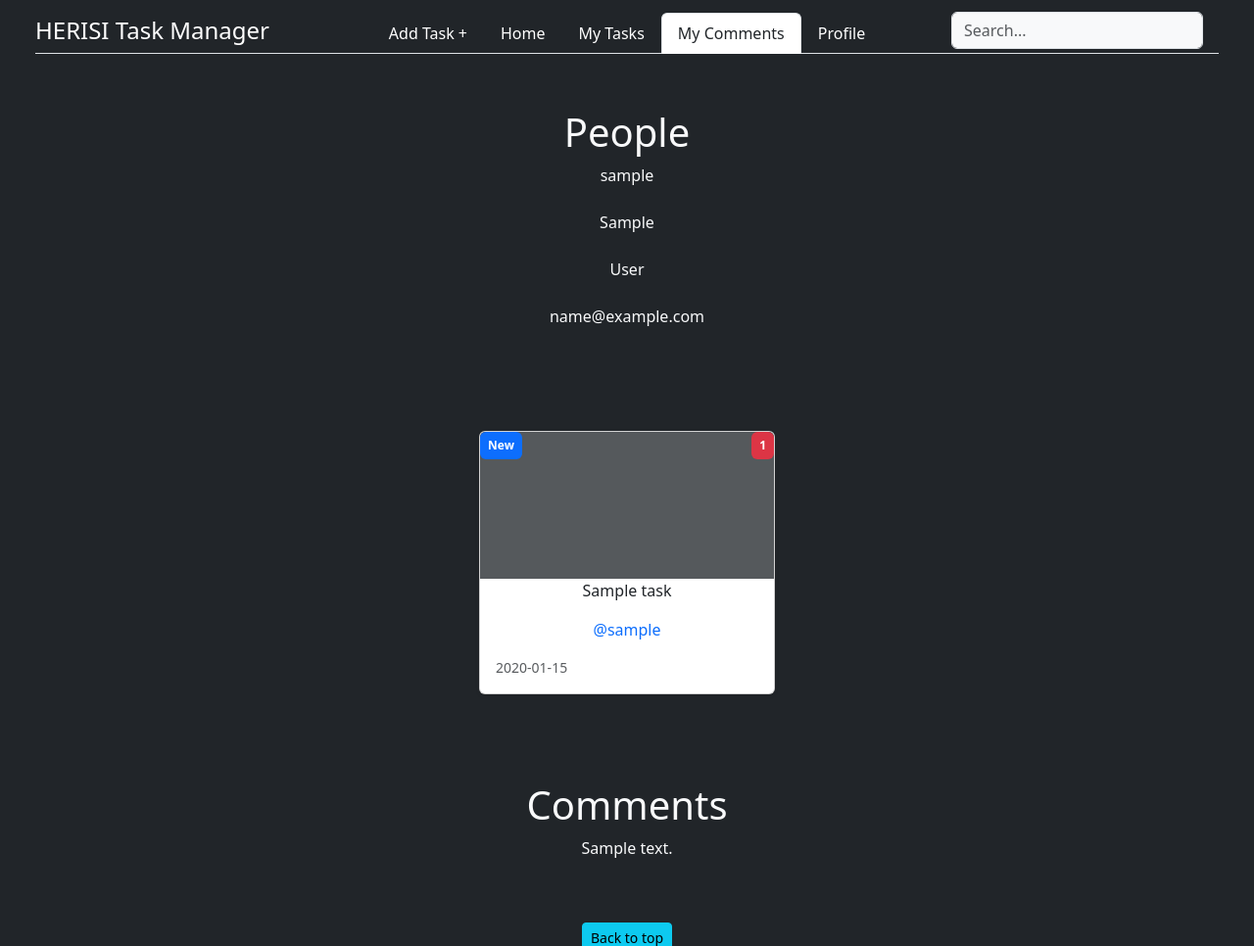
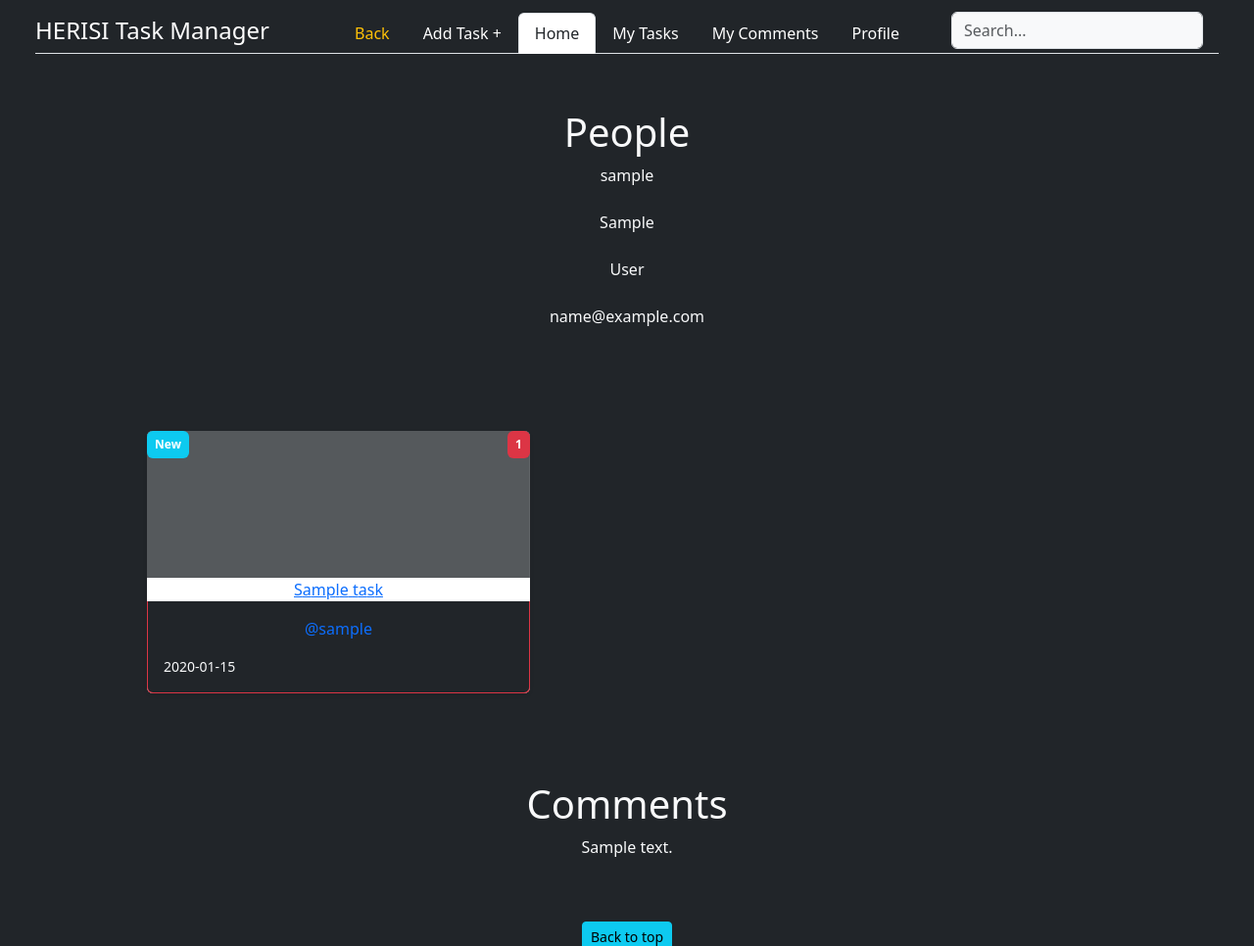
Before and after one commit to sadrayavar/djangoTemplate-taskManger, a Django app: page /search/ in a window 1280 px wide. Shown: the top 966 px of the page at 98% size. Run offline with Django 4.2, Linux system fonts and the light colour scheme; tables that the repository leaves empty hold one stand-in row (values such as "Sample post"); some libraries are stand-ins or nearby versions.

Commit message:
fix: tasks add: back button

```diff
--- a/taskManager/constant.py
+++ b/taskManager/constant.py
@@ -1,20 +1,26 @@
 tabs = [
-    {"text": "Add Task +", "link": "addTaskPage", "class": ""},
-    {"text": "Home", "link": "homePage", "class": ""},
-    {"text": "My Tasks", "link": "myTasksPage", "class": ""},
-    {"text": "My Comments", "link": "myCommentsPage", "class": ""},
-    {"text": "Profile", "link": "profilePage", "class": ""},
+    {"text": "Back", "staticLink": True, "link": "..", "class": "text-warning"},
+    {"text": "Add Task +", "staticLink": False, "link": "addTaskPage", "class": ""},
+    {"text": "Home", "staticLink": False, "link": "homePage", "class": ""},
+    {"text": "My Tasks", "staticLink": False, "link": "myTasksPage", "class": ""},
+    {"text": "My Comments", "staticLink": False, "link": "myCommentsPage", "class": ""},
+    {"text": "Profile", "staticLink": False, "link": "profilePage", "class": ""},
 ]
 
 
 def dynamicTabs(pageName):
     dynTabs = tabs.copy()
-    for dic in dynTabs:
+    for dic in dynTabs[1:]:
         if dic["link"] == pageName:
             dic["class"] = "text-dark active"
         else:
             dic["class"] = "text-white"
 
+    backNotList = [
+        "homePage",
+    ]
+    if pageName in backNotList:
+        return dynTabs[1:]
     return dynTabs
 
 
--- a/templates/Basic/header.html
+++ b/templates/Basic/header.html
@@ -2,10 +2,7 @@
   <div class="container-fluid">
     <div class="collapse navbar-collapse d-lg-flex">
       <div class="navbar-brand col-lg-3 me-0 border-bottom">
-        <div class="fs-4 text-white text-decoration-none"
-             {% comment %}
-             href="{% url "homePage" %}"
-             {% endcomment %}>{{ logo }}</div>
+        <div class="fs-4 text-white text-decoration-none">{{ logo }}</div>
         {% comment %} {% if not title == "" %}
           :
           <div class="d-inline fs-6">{{ title }}</div>
@@ -16,7 +13,7 @@
           <li class="nav-item">
             <a class="nav-link px-3 {{ tab.class }}"
                aria-current="page"
-               href="{% url tab.link %}"
+               {% if tab.staticLink %} href="{{ tab.link }}" {% else %} href="{% url tab.link %}" {% endif %}
                aria-disabled="true">{{ tab.text }}</a>
           </li>
         {% endfor %}
--- a/templates/Task/smallTask.html
+++ b/templates/Task/smallTask.html
@@ -1,6 +1,7 @@
-<div class="card shadow-sm position-relative">
-    <span class="badge bg-primary position-absolute top-0 start-0 p-2">{{ task.state }}</span>
+<div class="card shadow-sm position-relative text-light border-0">
+    <span class="badge bg-info position-absolute top-0 start-0 p-2">{{ task.state }}</span>
     <span class="badge bg-danger position-absolute top-0 end-0 p-2">{{ task.priority }}</span>
+    <a href="{% url 'taskPage' task.id %}">
         <svg class="bd-placeholder-img card-img-top"
              width="300"
              height="150"
@@ -11,26 +12,27 @@
             <rect width="100%" height="100%" fill="#55595c"></rect>
             <text class="h2" x="10%" y="75%" fill="#eceeef" dy=".5em">{{ task.title | capfirst }}</text>
         </svg>
-    <div class="card-body">
+    </a>
+    <div class="card-body bg-dark border rounded-bottom border-top-0 border-danger">
         <p class="card-text">
             <a class="text-decoration-none">@{{ task.user }}</a>
             <br>
             {{ task.description }}
         </p>
         <div class="d-flex justify-content-between align-items-center">
+            <small class="text-body-info">{{ task.deadline_date }}</small>
             {% if user == task.user %}
                 <div class="btn-group">
                     <button href="" class="btn btn-sm btn-danger">
                         <a href="{% url "deleteTaskPage" task.id %}"
-                           class="text-decoration-none text-white">Delete</a>
+                           class="text-decoration-none text-light">Delete</a>
                     </button>
-                    <button href="" class="btn btn-sm btn-info">
+                    <button href="" class="btn btn-sm btn-primary">
                         <a href="{% url "editTaskPage" task.id %}"
-                           class="text-decoration-none text-white">Edit</a>
+                           class="text-decoration-none text-light">Edit</a>
                     </button>
                 </div>
             {% endif %}
-            <small class="text-body-secondary">{{ task.deadline_date }}</small>
         </div>
     </div>
 </div>
--- a/templates/Task/taskList.html
+++ b/templates/Task/taskList.html
@@ -1,5 +1,5 @@
 {% if tasksCount > 0 %}
-    <div class="text-center pb-2 d-flex justify-content-center">
+    <div class="text-center pb-2 d-flex justify-content-between gap-5 w-100 flex-wrap">
         {% for task in tasks %}
             {% include "smallTask.html" with task=task %}
         {% endfor %}
```
Lines whose indentation alone changed are shown as unchanged.
